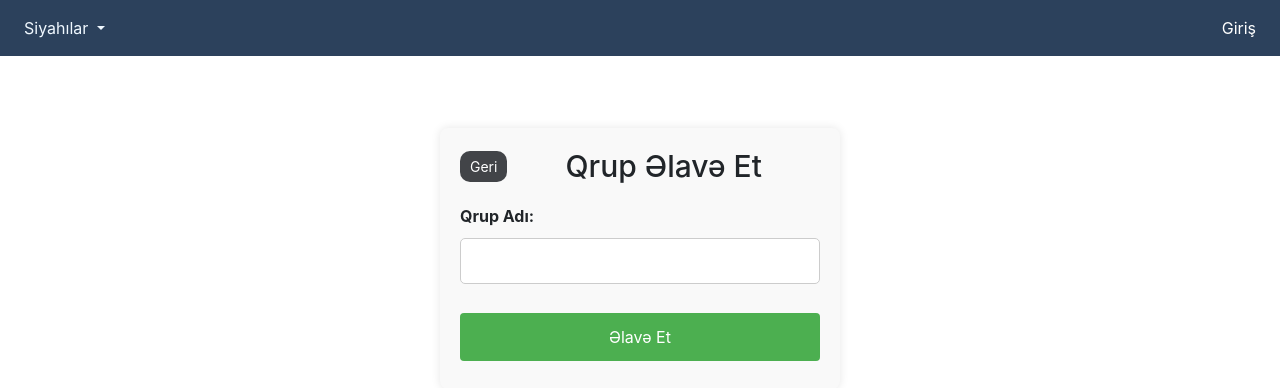
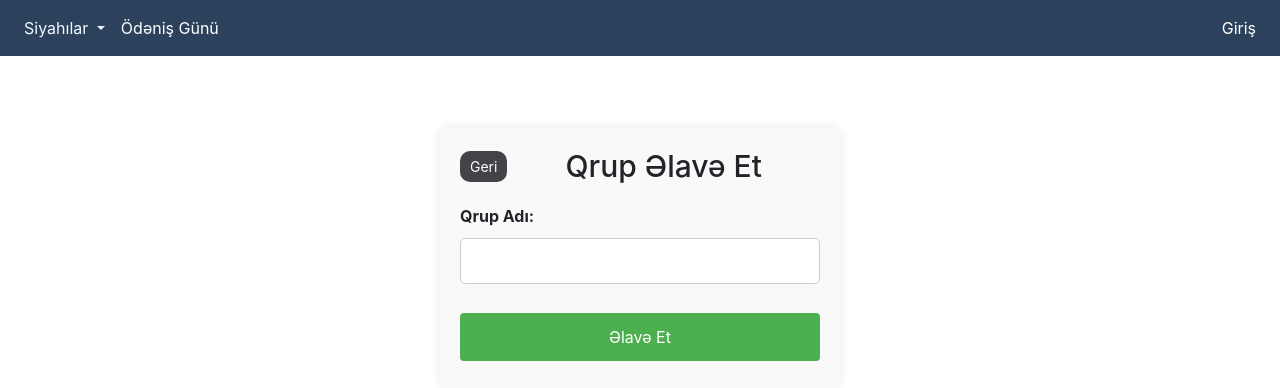
Before and after one commit to SamirAlizada/Teacher, a Django app: page /group/add/ in a window 1280 px wide. Shown: the top 388 px of the page. Run offline with Django 4.2, Linux system fonts and the light colour scheme; some libraries are stand-ins or nearby versions.

Commit message:
Add "Ödəniş Günü" link to the navbar
- Added a new link to the navbar for "Ödəniş Günü".
- The link directs to the 'pay_day' URL and is styled with white text color.

```diff
--- a/templates/navbar.html
+++ b/templates/navbar.html
@@ -41,6 +41,7 @@
                             <a class="dropdown-item" href="{% url 'group_list' %}">Qrup</a>
                         </div>
                     </li>
+                    <a class="nav-link" style="color: white;" href="{% url 'pay_day' %}">Ödəniş Günü</a>
                 </ul>
                 {% if user.is_authenticated %}
                 <ul class="navbar-nav ml-auto">
```
